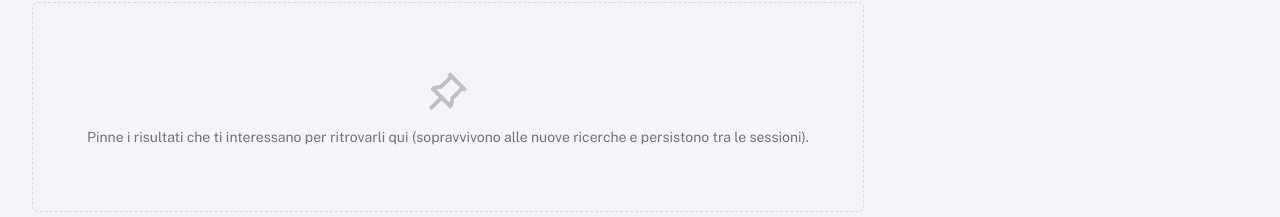
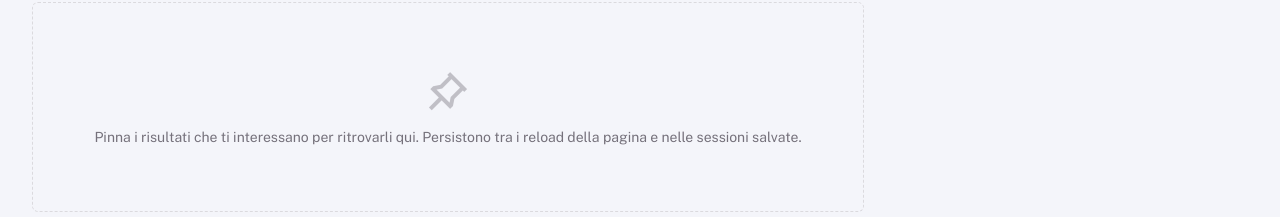
Before and after one commit to Futura75/FreeDomainFinder, a Next.js app: page / in a window 1280 px wide. Both pictures are taken after a click on the button "Pinned". Shown: the part 405-622 px from the top of the page. Built offline with nearby package versions, Linux system fonts and the light colour scheme.

Commit message:
fix: 'Nuova ricerca' now clears pinned results too
Previously pinned results survived 'Nuova ricerca', which was
inconsistent with the other resets. Now both 'Nuova ricerca' and
'Azzera' clear pinned results; pinned still persist across page
reloads and in saved session files.

```diff
--- a/app/page.tsx
+++ b/app/page.tsx
@@ -30,7 +30,7 @@ function NewSearchButton({ onClick }: { onClick: () => void }) {
     <button
       type="button"
       onClick={onClick}
-      title="Nuova ricerca: cancella risultati, alternative e storico (mantiene il testo)"
+      title="Nuova ricerca: cancella risultati, alternative, storico e pinned (mantiene il testo)"
       className="h-11 px-4 rounded border border-border dark:border-darkborder bg-surface dark:bg-darksurface text-sm font-medium text-ink dark:text-darkink hover:border-accent hover:text-accent transition-colors flex items-center gap-1.5"
     >
       <i className="ri-refresh-line" /> Nuova ricerca
@@ -792,6 +792,7 @@ export default function Page() {
     setSuggestions([]);
     setHistory([]);
     setShowHistory(false);
+    setPinned([]);
     setViewTab("results");
   };
 
@@ -1328,8 +1329,8 @@ export default function Page() {
                   <div className="text-center py-16 text-ink-muted rounded border border-dashed border-border dark:border-darkborder">
                     <i className="ri-pushpin-line text-5xl block mb-3 opacity-40" />
                     <p className="text-sm">
-                      Pinne i risultati che ti interessano per ritrovarli qui
-                      (sopravvivono alle nuove ricerche e persistono tra le sessioni).
+                      Pinna i risultati che ti interessano per ritrovarli qui.
+                      Persistono tra i reload della pagina e nelle sessioni salvate.
                     </p>
                   </div>
                 ) : (
```
